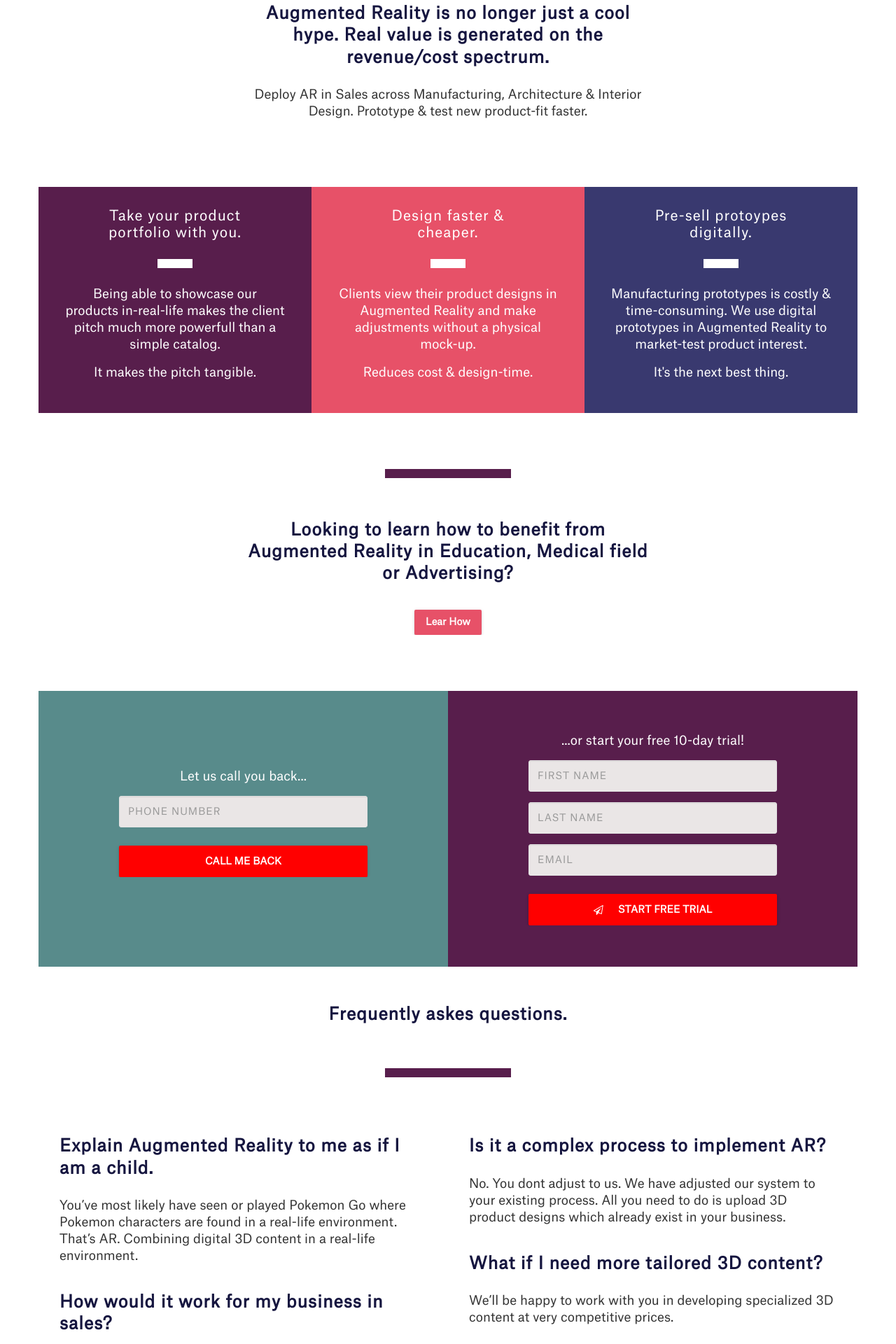
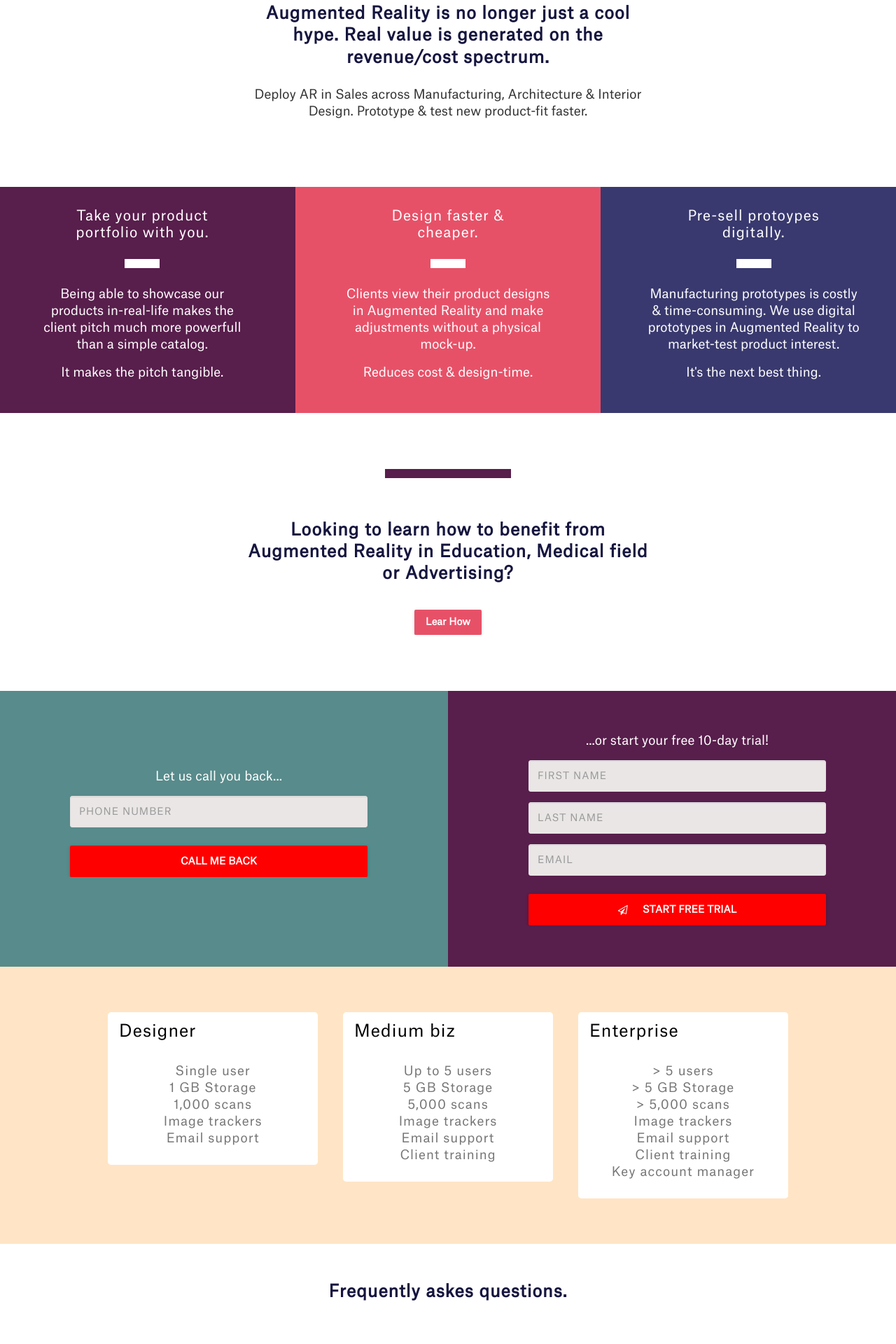
Before and after one commit to fandy/arbio, a PHP site: page / in a window 1280 px wide. Shown: the part 2800-4720 px from the top of the page at 70% size. Run offline with PHP 8.4, Linux system fonts and the light colour scheme; some web fonts are replaced.

Commit message:
pricing1

```diff
--- a/home.html
+++ b/home.html
@@ -179,7 +179,7 @@
       </div>
     </section>
     <section id="product" class="section text-center p-rl-0">
-      <div class="container">
+      <div class="container tablet">
         <div class="row">
           <div class="col-md-4 col-sm-4 morado text-center">
             <h3>Take your product portfolio with you.</h3>
@@ -214,7 +214,7 @@
       </div>
     </section>
     <section id="register" class="section text-center p-rl-0 p-b-0">
-      <div class="container">
+      <div class="container tablet">
         <div class="row">
           <div class="col-md-6 verde text-center padding-conferencia height">
             <p>Let us call you back...</p>
@@ -251,6 +251,61 @@
         </div>
       </div>
     </section>
+
+    <section id="pricing" class="text-center orange">
+      <div class="container">
+        <div class="row">
+          <div class="col-md-12">
+            <div class="mdl-card mdl-card-pricing">
+              <div class="mdl-card__title">
+                <h2 class="mdl-card__title-text">Designer</h2>
+              </div>
+              <div class="mdl-card__supporting-text">
+                <ul>
+                  <li>Single user</li>
+                  <li>1 GB Storage</li>
+                  <li>1,000 scans</li>
+                  <li>Image trackers</li>
+                  <li>Email support</li>
+                </ul>
+              </div>
+            </div>
+            <div class="mdl-card mdl-card-pricing">
+              <div class="mdl-card__title">
+                <h2 class="mdl-card__title-text">Medium biz</h2>
+              </div>
+              <div class="mdl-card__supporting-text">
+                <ul>
+                  <li>Up to 5 users</li>
+                  <li>5 GB Storage</li>
+                  <li>5,000 scans</li>
+                  <li>Image trackers</li>
+                  <li>Email support</li>
+                  <li>Client training</li>
+                </ul>
+              </div>
+            </div>
+            <div class="mdl-card mdl-card-pricing">
+              <div class="mdl-card__title">
+                <h2 class="mdl-card__title-text">Enterprise</h2>
+              </div>
+              <div class="mdl-card__supporting-text">
+                <ul>
+                  <li> > 5 users</li>
+                  <li> > 5 GB Storage</li>
+                  <li> > 5,000 scans</li>
+                  <li>Image trackers</li>
+                  <li>Email support</li>
+                  <li>Client training</li>
+                  <li>Key account manager</li>
+                </ul>
+              </div>
+            </div>
+          </div>
+        </div>
+      </div>
+    </section>
+
   	<section id="faq" class="section text-center">
   		<div class="container">
   			<div class="row">
--- a/public/css/arbi.css
+++ b/public/css/arbi.css
@@ -178,7 +178,7 @@ section {
 }
 
 .section {
-    padding: 30px 10px 50px 10px;
+    padding: 30px 0 50px 0;
 }
 
 .contenido-main a{
@@ -381,7 +381,7 @@ section .container.tablet img{
 }
 
 section#product .container .col-md-4{
-	padding: 30px 38px;
+	padding: 30px 64px;
 	-webkit-transition: padding.5s ease;
 	-moz-transition: padding .5s ease;
 	-o-transition: padding .5s ease;
@@ -485,6 +485,9 @@ a.blanco{
 .rojo{
 	background-color: #FF0000 !important;
 }
+section.orange{
+	background-color: #FFE5C5 !important;
+}
 .padding-conferencia{
 	padding: 59px 100px;
 	-webkit-transform: padding .3s ease;
@@ -542,6 +545,14 @@ a.call-me{
     font-size: 40px;
     background-color: #3E3E6D;
     border-radius: 50%;
+}
+.mdl-card-pricing{
+	max-width: 300px;
+	display: inline-block;
+	border-radius: 5px;
+	vertical-align: top;
+	margin: 15px;
+
 }
 @media ( min-width : 768px) {
 	nav.navbar.navbar-default{
```
